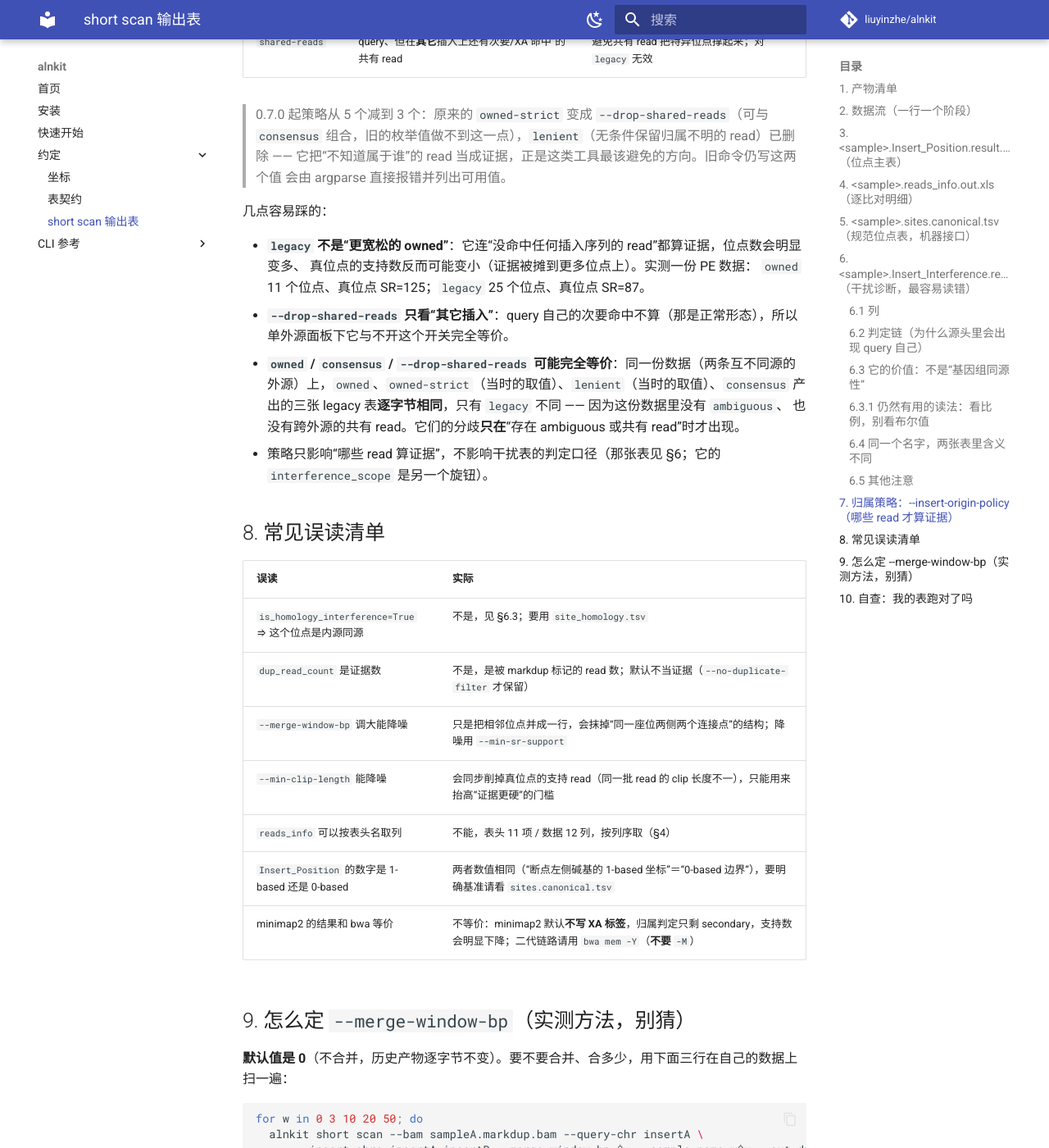
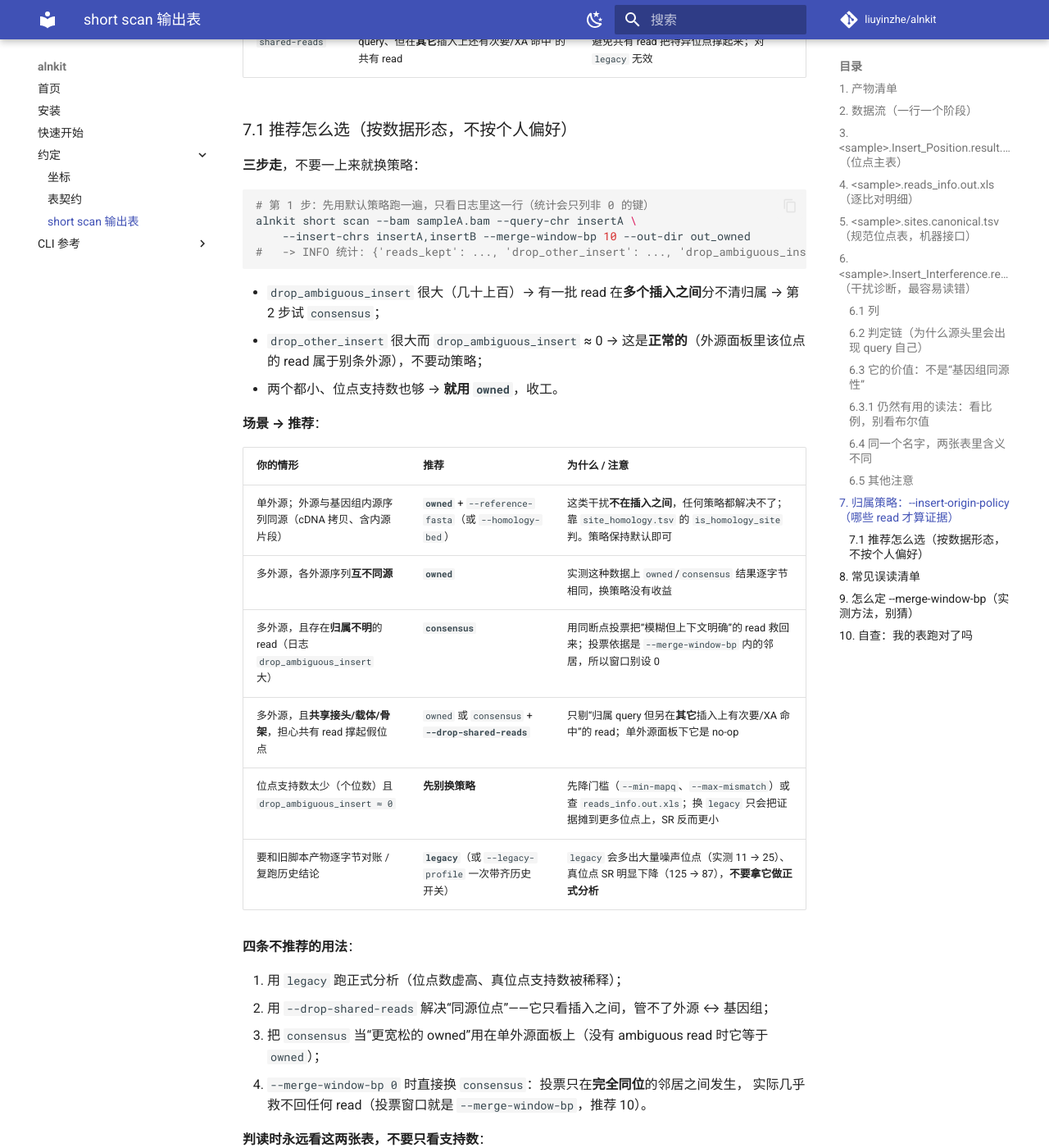
Before and after one commit to liuyinzhe/alnkit, an MkDocs documentation site: the page built from docs/concepts/short-scan-output.md, in a window 1280 px wide and 1400 px high, scrolled down 6701 px. Shown: the whole window at 82% size. Built offline with MkDocs 1.6.1 and Material for MkDocs 9.7.7, drawn with Linux system fonts in a browser that asks for light colours; comment, search, counter and statistics services are not loaded; some of the changed text lies outside the part shown.

Commit message:
docs(short): 补「归属策略怎么选」——按数据形态给推荐，不只是列语义
用户要求把三个策略 + 一个开关在什么情况下用写清楚。新增 §7.1：

- 三步走：先用默认 owned 跑一遍，只看日志里 drop_ambiguous_insert / drop_other_insert
  两个计数，再决定要不要换（大 ambiguous 才考虑 consensus；drop_other_insert 大是正常的）；
- 场景 → 推荐表：单外源+外源与内源同源（owned + site_homology，策略改不动这类干扰）、
  多外源互不同源（owned，实测与 consensus 结果逐字节相同）、多外源有归属不明
  （consensus，并提醒投票窗口就是 --merge-window-bp）、共享接头/载体（+ --drop-shared-reads）、
  支持数太少（先别换策略，先降门槛）、复现旧产物（legacy，附实测位点 11->25、SR 125->87）；
- 四条不推荐的用法（legacy 做正式分析、用 --drop-shared-reads 解决同源、
  单外源上把 consensus 当更宽松的 owned、--merge-window-bp 0 时换 consensus）；
- 判读只看 site_homology.tsv（是否内源同源）与 Insert_Interference（是否与插入面板共享）。

````diff
--- a/docs/concepts/short-scan-output.md
+++ b/docs/concepts/short-scan-output.md
@@ -198,6 +198,45 @@ insert_boundary_0based == insert_pos_1based
 |---|---|---|
 | `--drop-shared-reads` | 在 `owned`/`consensus` 之上，再剔除“归属 query、但在**其它**插入上还有次要/XA 命中”的共有 read | 外源之间高度相似（共享接头/载体）时，避免共有 read 把特异位点撑起来；对 `legacy` 无效 |
 
+### 7.1 推荐怎么选（按数据形态，不按个人偏好）
+
+**三步走**，不要一上来就换策略：
+
+```bash
+# 第 1 步：先用默认策略跑一遍，只看日志里这一行（统计会只列非 0 的键）
+alnkit short scan --bam sampleA.bam --query-chr insertA \
+    --insert-chrs insertA,insertB --merge-window-bp 10 --out-dir out_owned
+#   -> INFO 统计: {'reads_kept': ..., 'drop_other_insert': ..., 'drop_ambiguous_insert': ..., ...}
+```
+
+- `drop_ambiguous_insert` 很大（几十上百）→ 有一批 read 在**多个插入之间**分不清归属 → 第 2 步试 `consensus`；
+- `drop_other_insert` 很大而 `drop_ambiguous_insert` ≈ 0 → 这是**正常的**（外源面板里该位点的 read 属于别条外源），不要动策略；
+- 两个都小、位点支持数也够 → **就用 `owned`**，收工。
+
+**场景 → 推荐**：
+
+| 你的情形 | 推荐 | 为什么 / 注意 |
+|---|---|---|
+| 单外源；外源与基因组内源序列同源（cDNA 拷贝、含内源片段） | **`owned`** + `--reference-fasta`（或 `--homology-bed`） | 这类干扰**不在插入之间**，任何策略都解决不了；靠 `site_homology.tsv` 的 `is_homology_site` 判。策略保持默认即可 |
+| 多外源，各外源序列**互不同源** | **`owned`** | 实测这种数据上 `owned`/`consensus` 结果逐字节相同，换策略没有收益 |
+| 多外源，且存在**归属不明**的 read（日志 `drop_ambiguous_insert` 大） | **`consensus`** | 用同断点投票把“模糊但上下文明确”的 read 救回来；投票依据是 `--merge-window-bp` 内的邻居，所以窗口别设 0 |
+| 多外源，且**共享接头/载体/骨架**，担心共有 read 撑起假位点 | `owned` 或 `consensus` + **`--drop-shared-reads`** | 只剔“归属 query 但另在**其它**插入上有次要/XA 命中”的 read；单外源面板下它是 no-op |
+| 位点支持数太少（个位数）且 `drop_ambiguous_insert ≈ 0` | **先别换策略** | 先降门槛（`--min-mapq`、`--max-mismatch`）或查 `reads_info.out.xls`；换 `legacy` 只会把证据摊到更多位点上，SR 反而更小 |
+| 要和旧脚本产物逐字节对账 / 复跑历史结论 | **`legacy`**（或 `--legacy-profile` 一次带齐历史开关） | `legacy` 会多出大量噪声位点（实测 11 → 25）、真位点 SR 明显下降（125 → 87），**不要拿它做正式分析** |
+
+**四条不推荐的用法**：
+
+1. 用 `legacy` 跑正式分析（位点数虚高、真位点支持数被稀释）；
+2. 用 `--drop-shared-reads` 解决“同源位点”——它只看插入之间，管不了外源 ↔ 基因组；
+3. 把 `consensus` 当“更宽松的 owned”用在单外源面板上（没有 ambiguous read 时它等于 `owned`）；
+4. `--merge-window-bp 0` 时直接换 `consensus`：投票只在**完全同位**的邻居之间发生，
+   实际几乎救不回任何 read（投票窗口就是 `--merge-window-bp`，推荐 10）。
+
+**判读时永远看这两张表，不要只看支持数**：
+
+- `site_homology.tsv` → 这个位点是不是内源同源（要 `--reference-fasta`/`--homology-bed`）；
+- `Insert_Interference.result.xls` → 证据是否与插入面板共享（§6，注意它不是同源判定）。
+
 > 0.7.0 起策略从 5 个减到 3 个：原来的 `owned-strict` 变成 `--drop-shared-reads`（可与
 > `consensus` 组合，旧的枚举值做不到这一点），`lenient`（无条件保留归属不明的 read）已删除
 > —— 它把“不知道属于谁”的 read 当成证据，正是这类工具最该避免的方向。旧命令仍写这两个值
````
